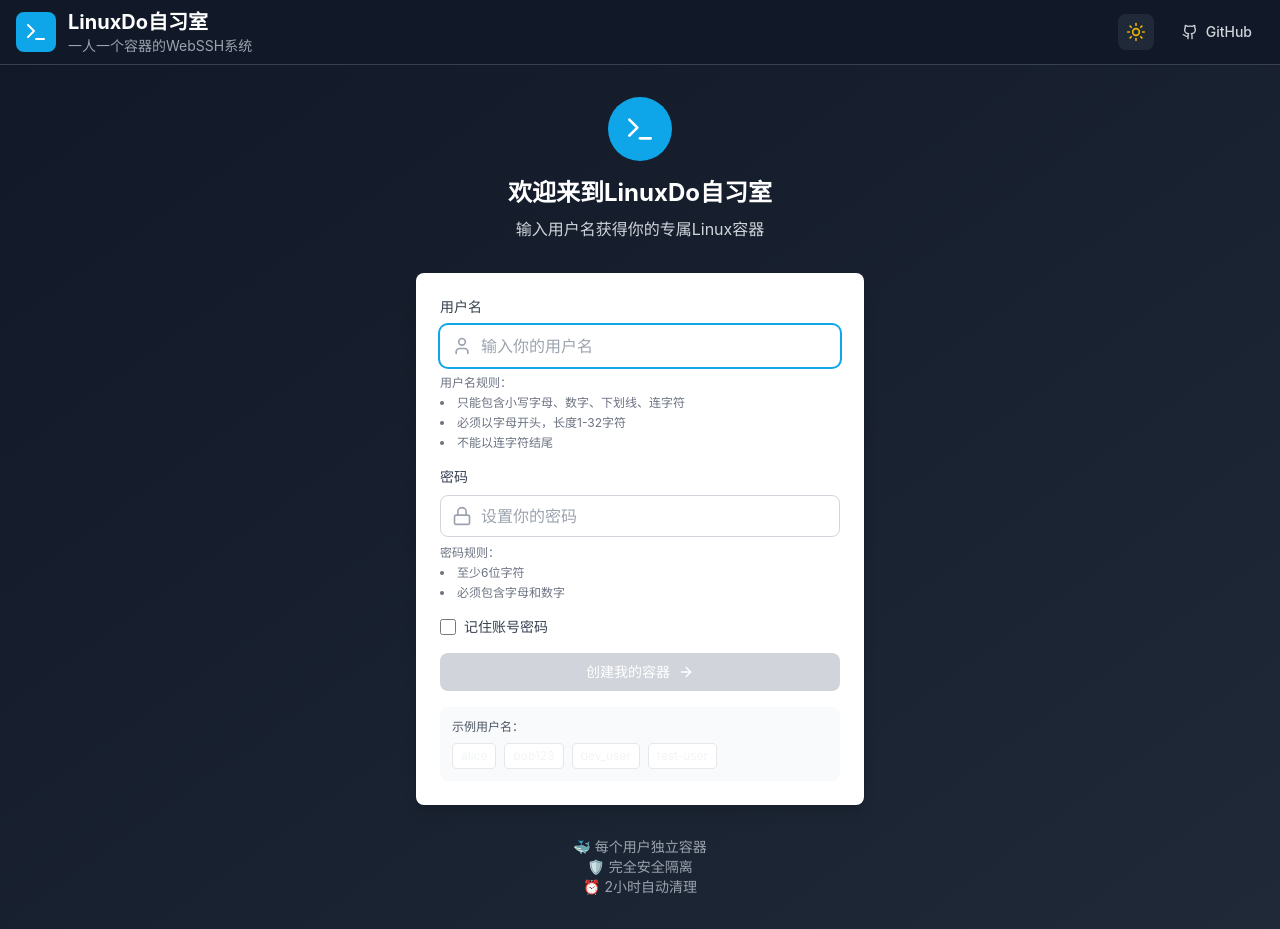
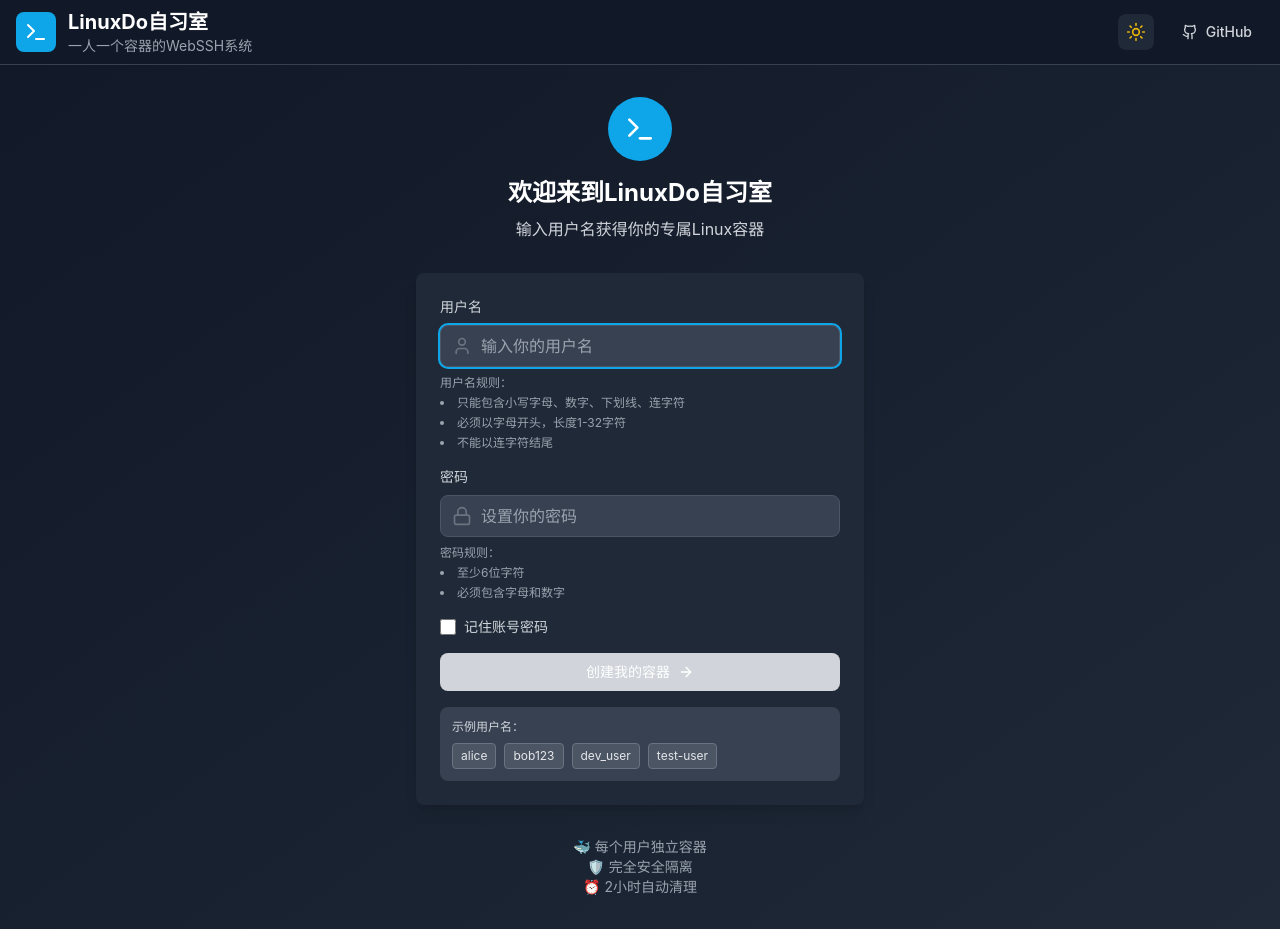
Before and after one commit to RushiPargaonkar/linuxdo-bash, a React (Vite) app in the folder frontend/: page / in a window 1280 px wide. Built offline with nearby package versions, Linux system fonts and the light colour scheme.

Commit message:
完善黑色

```diff
--- a/frontend/src/components/LoginForm.jsx
+++ b/frontend/src/components/LoginForm.jsx
@@ -79,7 +79,7 @@ const LoginForm = ({ onLogin, error }) => {
   const isValid = username && password && validateUsername(username) && validatePassword(password);
 
   return (
-    <div className="bg-white rounded-lg shadow-lg p-6">
+    <div className="bg-white dark:bg-gray-800 rounded-lg shadow-lg p-6">
       {/* LinuxDo登录选项 (暂时注释掉) */}
       {/* <div className="mb-6">
         <button
@@ -102,12 +102,12 @@ const LoginForm = ({ onLogin, error }) => {
 
       <form onSubmit={handleSubmit} className="space-y-4">
         <div>
-          <label htmlFor="username" className="block text-sm font-medium text-gray-700 mb-2">
+          <label htmlFor="username" className="block text-sm font-medium text-gray-700 dark:text-gray-300 mb-2">
             用户名
           </label>
           <div className="relative">
             <div className="absolute inset-y-0 left-0 pl-3 flex items-center pointer-events-none">
-              <User className="h-5 w-5 text-gray-400" />
+              <User className="h-5 w-5 text-gray-400 dark:text-gray-500" />
             </div>
             <input
               type="text"
@@ -115,10 +115,10 @@ const LoginForm = ({ onLogin, error }) => {
               value={username}
               onChange={(e) => setUsername(e.target.value.toLowerCase())}
               placeholder="输入你的用户名"
-              className={`block w-full pl-10 pr-3 py-2 border rounded-lg focus:outline-none focus:ring-2 focus:ring-linuxdo-500 focus:border-transparent ${
+              className={`block w-full pl-10 pr-3 py-2 border rounded-lg focus:outline-none focus:ring-2 focus:ring-linuxdo-500 focus:border-transparent bg-white dark:bg-gray-700 text-gray-900 dark:text-gray-100 placeholder-gray-500 dark:placeholder-gray-400 ${
                 username && !isValid
-                  ? 'border-red-300 bg-red-50'
-                  : 'border-gray-300'
+                  ? 'border-red-300 bg-red-50 dark:border-red-600 dark:bg-red-900/20'
+                  : 'border-gray-300 dark:border-gray-600'
               }`}
               disabled={isLoading}
               autoComplete="username"
@@ -127,7 +127,7 @@ const LoginForm = ({ onLogin, error }) => {
           </div>
 
           {/* 用户名规则提示 */}
-          <div className="mt-2 text-xs text-gray-500">
+          <div className="mt-2 text-xs text-gray-500 dark:text-gray-400">
             <p>用户名规则：</p>
             <ul className="list-disc list-inside space-y-1 mt-1">
               <li>只能包含小写字母、数字、下划线、连字符</li>
@@ -138,7 +138,7 @@ const LoginForm = ({ onLogin, error }) => {
 
           {/* 验证错误提示 */}
           {username && !validateUsername(username) && (
-            <div className="mt-2 flex items-center text-sm text-red-600">
+            <div className="mt-2 flex items-center text-sm text-red-600 dark:text-red-400">
               <AlertCircle size={16} className="mr-1" />
               用户名格式不正确
             </div>
@@ -147,12 +147,12 @@ const LoginForm = ({ onLogin, error }) => {
 
         {/* 密码输入框 */}
         <div>
-          <label htmlFor="password" className="block text-sm font-medium text-gray-700 mb-2">
+          <label htmlFor="password" className="block text-sm font-medium text-gray-700 dark:text-gray-300 mb-2">
             密码
           </label>
           <div className="relative">
             <div className="absolute inset-y-0 left-0 pl-3 flex items-center pointer-events-none">
-              <Lock className="h-5 w-5 text-gray-400" />
+              <Lock className="h-5 w-5 text-gray-400 dark:text-gray-500" />
             </div>
             <input
               type="password"
@@ -160,10 +160,10 @@ const LoginForm = ({ onLogin, error }) => {
               value={password}
               onChange={(e) => setPassword(e.target.value)}
               placeholder="设置你的密码"
-              className={`block w-full pl-10 pr-3 py-2 border rounded-lg focus:outline-none focus:ring-2 focus:ring-linuxdo-500 focus:border-transparent ${
+              className={`block w-full pl-10 pr-3 py-2 border rounded-lg focus:outline-none focus:ring-2 focus:ring-linuxdo-500 focus:border-transparent bg-white dark:bg-gray-700 text-gray-900 dark:text-gray-100 placeholder-gray-500 dark:placeholder-gray-400 ${
                 password && !validatePassword(password)
-                  ? 'border-red-300 bg-red-50'
-                  : 'border-gray-300'
+                  ? 'border-red-300 bg-red-50 dark:border-red-600 dark:bg-red-900/20'
+                  : 'border-gray-300 dark:border-gray-600'
               }`}
               disabled={isLoading}
               autoComplete="new-password"
@@ -171,7 +171,7 @@ const LoginForm = ({ onLogin, error }) => {
           </div>
 
           {/* 密码规则提示 */}
-          <div className="mt-2 text-xs text-gray-500">
+          <div className="mt-2 text-xs text-gray-500 dark:text-gray-400">
             <p>密码规则：</p>
             <ul className="list-disc list-inside space-y-1 mt-1">
               <li>至少6位字符</li>
@@ -181,7 +181,7 @@ const LoginForm = ({ onLogin, error }) => {
 
           {/* 密码验证错误提示 */}
           {password && !validatePassword(password) && (
-            <div className="mt-2 flex items-center text-sm text-red-600">
+            <div className="mt-2 flex items-center text-sm text-red-600 dark:text-red-400">
               <AlertCircle size={16} className="mr-1" />
               密码格式不正确
             </div>
@@ -196,9 +196,9 @@ const LoginForm = ({ onLogin, error }) => {
               type="checkbox"
               checked={rememberMe}
               onChange={(e) => setRememberMe(e.target.checked)}
-              className="h-4 w-4 text-linuxdo-600 focus:ring-linuxdo-500 border-gray-300 rounded"
+              className="h-4 w-4 text-linuxdo-600 focus:ring-linuxdo-500 border-gray-300 dark:border-gray-600 rounded bg-white dark:bg-gray-700"
             />
-            <label htmlFor="remember-me" className="ml-2 block text-sm text-gray-700">
+            <label htmlFor="remember-me" className="ml-2 block text-sm text-gray-700 dark:text-gray-300">
               记住账号密码
             </label>
           </div>
@@ -216,7 +216,7 @@ const LoginForm = ({ onLogin, error }) => {
                   alert('账号信息已清除');
                 }
               }}
-              className="text-xs text-gray-500 hover:text-gray-700 underline"
+              className="text-xs text-gray-500 dark:text-gray-400 hover:text-gray-700 dark:hover:text-gray-200 underline"
             >
               清除保存的账号
             </button>
@@ -225,8 +225,8 @@ const LoginForm = ({ onLogin, error }) => {
 
         {/* 服务器错误提示 */}
         {error && (
-          <div className="bg-red-50 border border-red-200 rounded-lg p-3">
-            <div className="flex items-center text-sm text-red-600">
+          <div className="bg-red-50 dark:bg-red-900/20 border border-red-200 dark:border-red-800 rounded-lg p-3">
+            <div className="flex items-center text-sm text-red-600 dark:text-red-400">
               <AlertCircle size={16} className="mr-2" />
               {error}
             </div>
@@ -257,14 +257,14 @@ const LoginForm = ({ onLogin, error }) => {
       </form>
 
       {/* 示例用户名 */}
-      <div className="mt-4 p-3 bg-gray-50 rounded-lg">
-        <p className="text-xs text-gray-600 mb-2">示例用户名：</p>
+      <div className="mt-4 p-3 bg-gray-50 dark:bg-gray-700 rounded-lg">
+        <p className="text-xs text-gray-600 dark:text-gray-300 mb-2">示例用户名：</p>
         <div className="flex flex-wrap gap-2">
           {['alice', 'bob123', 'dev_user', 'test-user'].map((example) => (
             <button
               key={example}
               onClick={() => setUsername(example)}
-              className="px-2 py-1 text-xs bg-white border border-gray-200 rounded hover:bg-gray-50 transition-colors"
+              className="px-2 py-1 text-xs bg-white dark:bg-gray-600 border border-gray-200 dark:border-gray-500 rounded hover:bg-gray-50 dark:hover:bg-gray-500 transition-colors text-gray-700 dark:text-gray-200"
               disabled={isLoading}
             >
               {example}
--- a/frontend/src/components/ProgressModal.jsx
+++ b/frontend/src/components/ProgressModal.jsx
@@ -4,19 +4,19 @@ import { Container, Loader } from 'lucide-react';
 const ProgressModal = ({ progress, message, username }) => {
   return (
     <div className="min-h-screen flex items-center justify-center p-4">
-      <div className="bg-white rounded-lg shadow-xl p-8 max-w-md w-full">
+      <div className="bg-white dark:bg-gray-800 rounded-lg shadow-xl p-8 max-w-md w-full">
         <div className="text-center">
           {/* 图标 */}
-          <div className="inline-flex items-center justify-center w-16 h-16 bg-linuxdo-100 text-linuxdo-600 rounded-full mb-6">
+          <div className="inline-flex items-center justify-center w-16 h-16 bg-linuxdo-100 dark:bg-linuxdo-900/20 text-linuxdo-600 dark:text-linuxdo-400 rounded-full mb-6">
             <Container size={32} />
           </div>
 
           {/* 标题 */}
-          <h2 className="text-2xl font-bold text-gray-900 mb-2">
+          <h2 className="text-2xl font-bold text-gray-900 dark:text-gray-100 mb-2">
             正在为 {username} 创建容器
           </h2>
 
-          <p className="text-gray-600 mb-8">
+          <p className="text-gray-600 dark:text-gray-300 mb-8">
             请稍等，我们正在为你准备独立的Linux环境...
           </p>
 
@@ -28,7 +28,7 @@ const ProgressModal = ({ progress, message, username }) => {
                 style={{ width: `${progress}%` }}
               ></div>
             </div>
-            <div className="flex justify-between text-sm text-gray-500">
+            <div className="flex justify-between text-sm text-gray-500 dark:text-gray-400">
               <span>0%</span>
               <span className="font-medium">{progress}%</span>
               <span>100%</span>
@@ -36,14 +36,14 @@ const ProgressModal = ({ progress, message, username }) => {
           </div>
 
           {/* 当前状态 */}
-          <div className="flex items-center justify-center space-x-2 text-linuxdo-600">
+          <div className="flex items-center justify-center space-x-2 text-linuxdo-600 dark:text-linuxdo-400">
             <Loader size={16} className="animate-spin" />
             <span className="text-sm font-medium">{message}</span>
           </div>
 
           {/* 进度步骤 */}
           <div className="mt-8 text-left">
-            <h3 className="text-sm font-medium text-gray-900 mb-3">创建步骤：</h3>
+            <h3 className="text-sm font-medium text-gray-900 dark:text-gray-100 mb-3">创建步骤：</h3>
             <div className="space-y-2">
               {[
                 { step: '拉取Ubuntu镜像', threshold: 20 },
@@ -58,14 +58,14 @@ const ProgressModal = ({ progress, message, username }) => {
                       ? 'bg-green-500'
                       : progress >= item.threshold - 20
                         ? 'bg-linuxdo-500 animate-pulse'
-                        : 'bg-gray-300'
+                        : 'bg-gray-300 dark:bg-gray-600'
                   }`}></div>
                   <span className={`text-sm ${
                     progress >= item.threshold
-                      ? 'text-green-600 font-medium'
+                      ? 'text-green-600 dark:text-green-400 font-medium'
                       : progress >= item.threshold - 20
-                        ? 'text-linuxdo-600'
-                        : 'text-gray-500'
+                        ? 'text-linuxdo-600 dark:text-linuxdo-400'
+                        : 'text-gray-500 dark:text-gray-400'
                   }`}>
                     {item.step}
                   </span>
@@ -78,8 +78,8 @@ const ProgressModal = ({ progress, message, username }) => {
           </div>
 
           {/* 提示信息 */}
-          <div className="mt-8 p-4 bg-blue-50 rounded-lg">
-            <div className="text-sm text-blue-800">
+          <div className="mt-8 p-4 bg-blue-50 dark:bg-blue-900/20 rounded-lg">
+            <div className="text-sm text-blue-800 dark:text-blue-300">
               <p className="font-medium mb-1">💡 小贴士</p>
               <p>容器创建完成后，你将获得：</p>
               <ul className="list-disc list-inside mt-2 space-y-1 text-xs">
```
